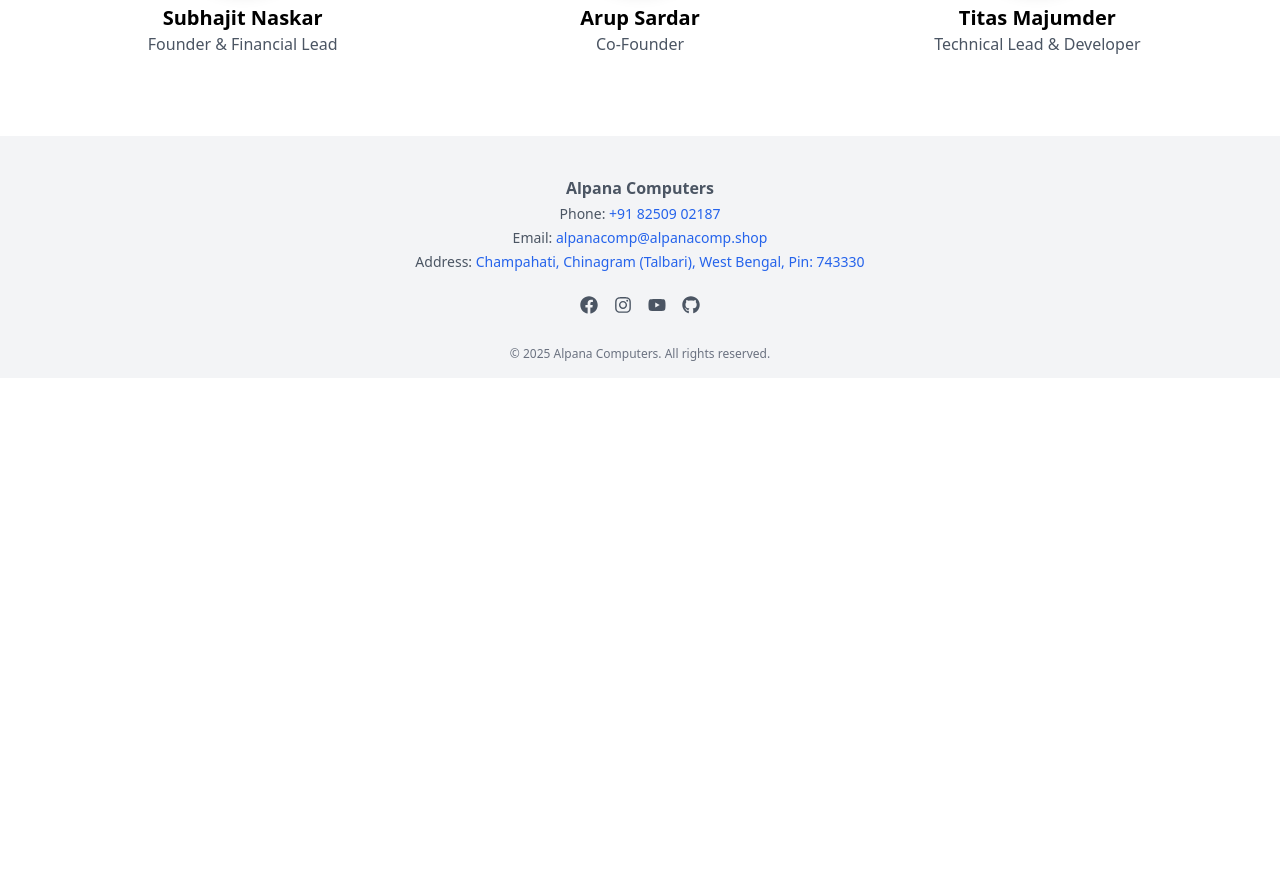
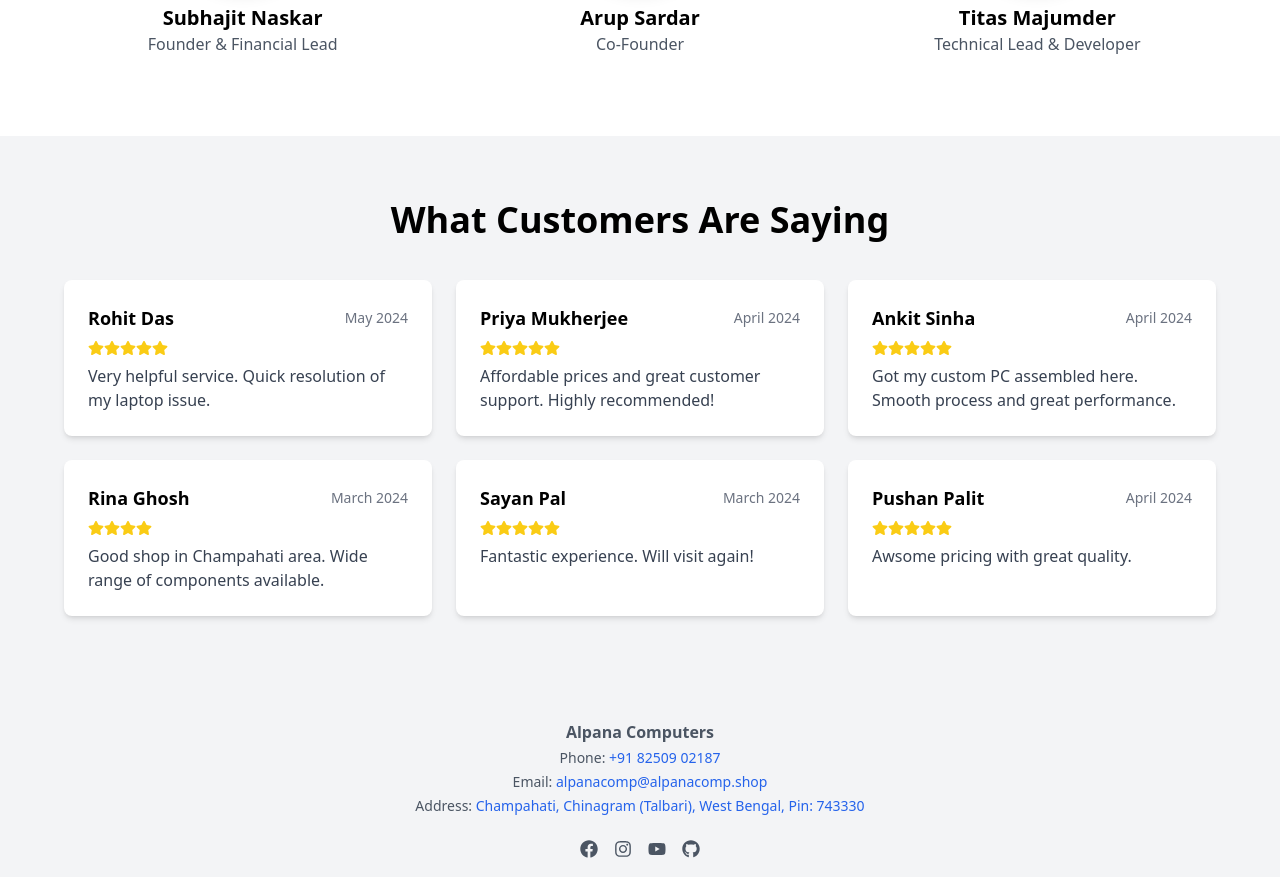
Before and after one commit to alpanacomp/alpanacomp.shop, a React (Create React App) app: page / in a window 1280 px wide. Shown: the part 3100-3977 px from the top of the page. Before the commit the page ends 3478 px from the top, so only its background shows below. Built offline with nearby package versions, Linux system fonts and the light colour scheme.

Commit message:
Feedback home

```diff
--- /dev/null
+++ b/src/components/Feedback.jsx
@@ -0,0 +1,73 @@
+// src/components/Feedback.jsx
+import React from "react";
+import { FaStar } from "react-icons/fa";
+
+const reviews = [
+  {
+    name: "Rohit Das",
+    rating: 5,
+    comment: "Very helpful service. Quick resolution of my laptop issue.",
+    date: "May 2024"
+  },
+  {
+    name: "Priya Mukherjee",
+    rating: 5,
+    comment: "Affordable prices and great customer support. Highly recommended!",
+    date: "April 2024"
+  },
+  {
+    name: "Ankit Sinha",
+    rating: 5,
+    comment: "Got my custom PC assembled here. Smooth process and great performance.",
+    date: "April 2024"
+  },
+  {
+    name: "Rina Ghosh",
+    rating: 4,
+    comment: "Good shop in Champahati area. Wide range of components available.",
+    date: "March 2024"
+  },
+  {
+    name: "Sayan Pal",
+    rating: 5,
+    comment: "Fantastic experience. Will visit again!",
+    date: "March 2024"
+  },
+    {
+    name: "Pushan Palit",
+    rating: 5,
+    comment: "Awsome pricing with great quality.",
+    date: "April 2024"
+  }
+];
+
+function Feedback() {
+  return (
+    <section className="bg-gray-100 dark:bg-gray-800 py-16 px-6">
+      <div className="max-w-6xl mx-auto">
+        <h2 className="text-3xl md:text-4xl font-bold text-center mb-10">
+          What Customers Are Saying
+        </h2>
+
+        <div className="grid gap-6 md:grid-cols-2 lg:grid-cols-3">
+          {reviews.map((review, index) => (
+            <div key={index} className="bg-white dark:bg-gray-900 rounded-lg p-6 shadow-md">
+              <div className="flex items-center mb-2">
+                <div className="font-semibold text-lg">{review.name}</div>
+                <span className="ml-auto text-sm text-gray-500">{review.date}</span>
+              </div>
+              <div className="flex items-center text-yellow-400 mb-2">
+                {[...Array(review.rating)].map((_, i) => (
+                  <FaStar key={i} />
+                ))}
+              </div>
+              <p className="text-gray-700 dark:text-gray-300">{review.comment}</p>
+            </div>
+          ))}
+        </div>
+      </div>
+    </section>
+  );
+}
+
+export default Feedback;
--- a/src/pages/Home.jsx
+++ b/src/pages/Home.jsx
@@ -2,7 +2,8 @@
 import Products from "../components/Products";
 import WhyChoose from "../components/WhyChoose";
 import Services from "../components/Services";
-import People from "../components/People"; // 👈 import it
+import People from "../components/People";
+import Feedback from "../components/Feedback";
 
 function Home() {
   return (
@@ -11,7 +12,8 @@
       <Products />
       <WhyChoose />
       <Services />
-      <People /> {/* 👈 add here */}
+      <People />
+      <Feedback />
     </>
   );
 }
```
